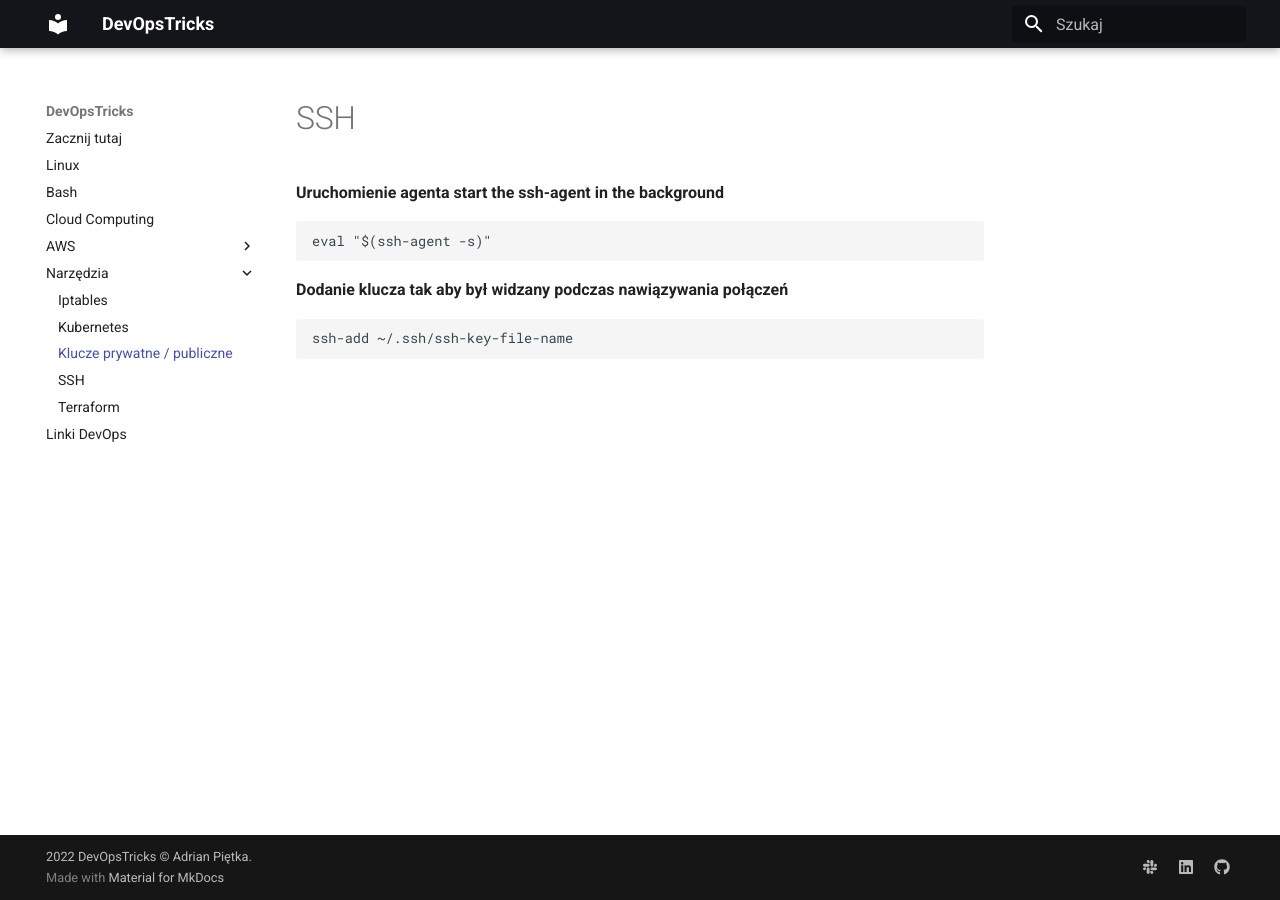
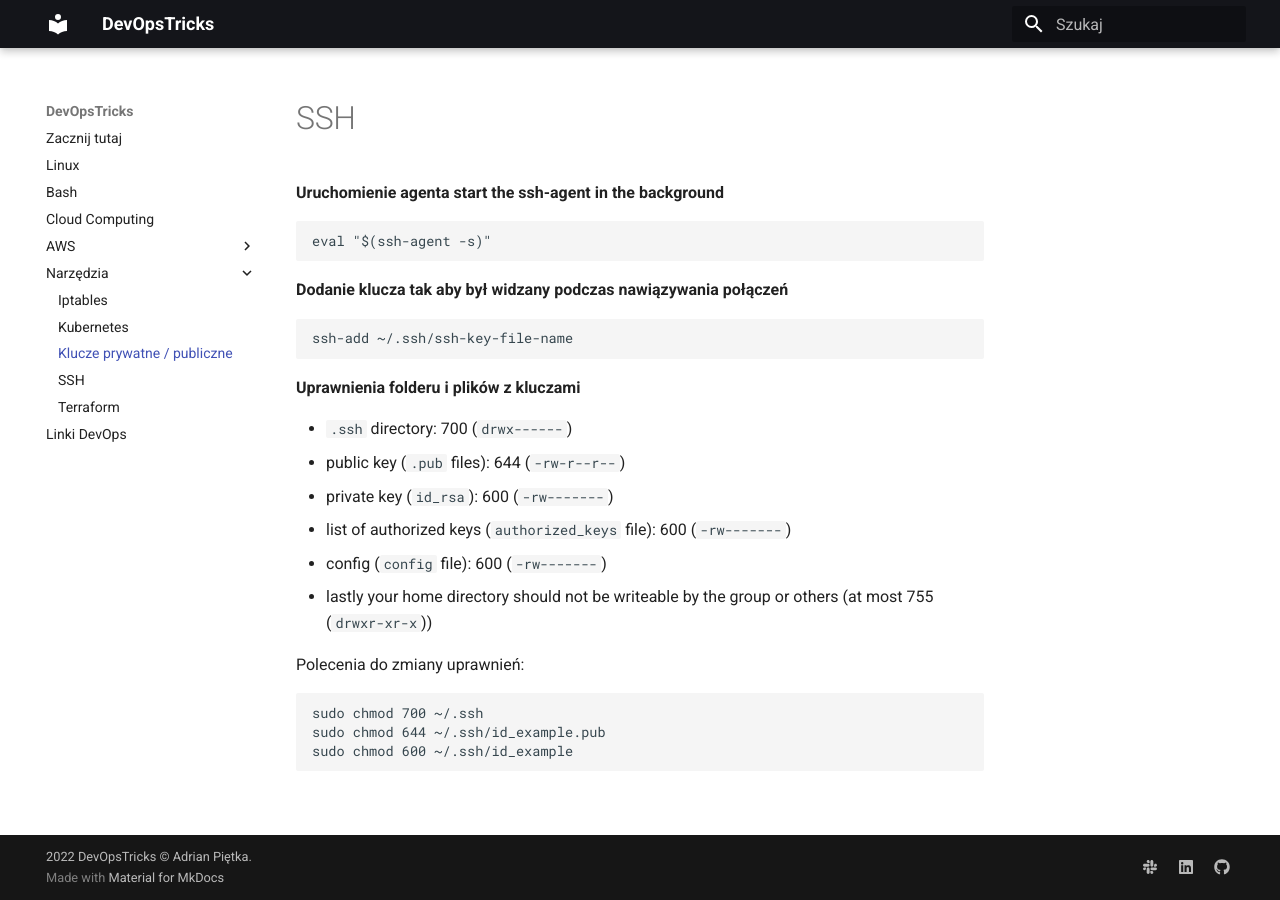
Before and after one commit to adrianpietka/devops-knowledge-base, an MkDocs documentation site: the page built from docs/narzedzia/ssh.md, in a window 1280 px wide. Built offline with MkDocs 1.6.1 and Material for MkDocs 9.7.7, drawn with Linux system fonts in a browser that asks for light colours.

````diff
--- a/docs/narzedzia/ssh.md
+++ b/docs/narzedzia/ssh.md
@@ -11,3 +11,20 @@ eval "$(ssh-agent -s)"
 ```
 ssh-add ~/.ssh/ssh-key-file-name
 ```
+
+**Uprawnienia folderu i plików z kluczami**
+
+- `.ssh` directory: 700 (`drwx------`)
+- public key (`.pub` files): 644 (`-rw-r--r--`)
+- private key (`id_rsa`): 600 (`-rw-------`)
+- list of authorized keys (`authorized_keys` file): 600 (`-rw-------`)
+- config (`config` file): 600 (`-rw-------`)
+- lastly your home directory should not be writeable by the group or others (at most 755 (`drwxr-xr-x`))
+
+Polecenia do zmiany uprawnień:
+
+```
+sudo chmod 700 ~/.ssh
+sudo chmod 644 ~/.ssh/id_example.pub
+sudo chmod 600 ~/.ssh/id_example
+```
````
Also changed, not shown: docs/linux-cheatsheet.md (+10 -0 lines).
